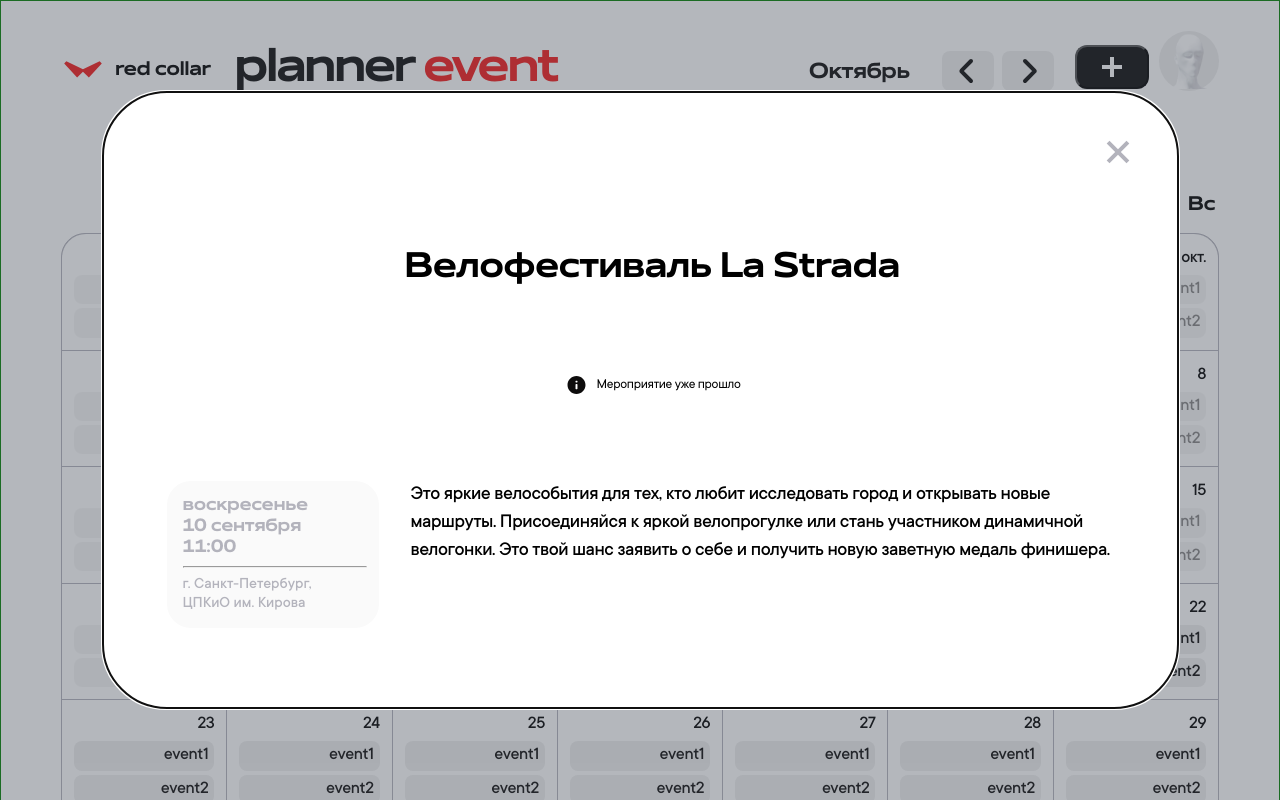
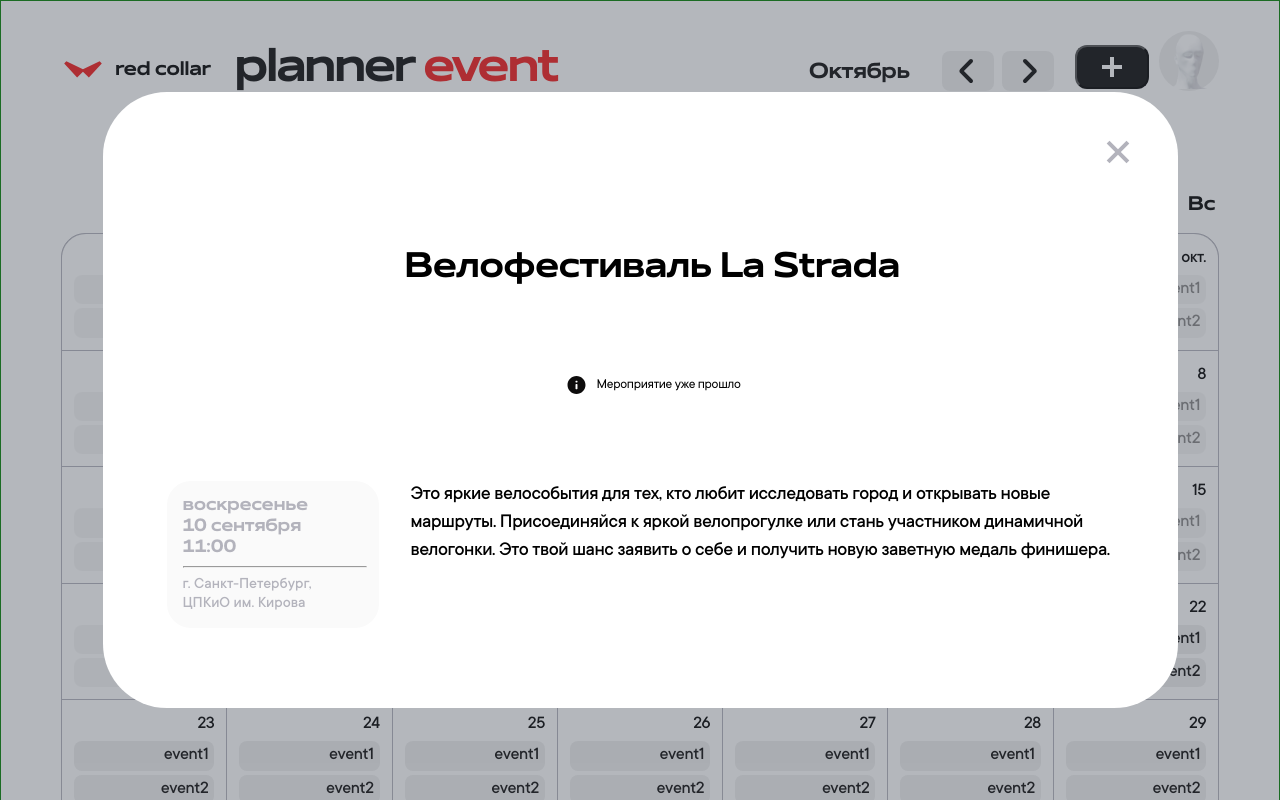
Before and after one commit to Iuliia-Bogdanova/calendar-planner, a React (Vite) app: page / in a window 1280 px wide. Shown: the top 800 px of the page. Built offline with nearby package versions, Linux system fonts and the light colour scheme.

Commit message:
modal outline correction

```diff
--- a/src/styles/base.scss
+++ b/src/styles/base.scss
@@ -110,6 +110,9 @@ button, button:focus, button:active {
     flex-direction: column;
     justify-content: space-between;
     border-radius: 64px;
+    box-shadow: none;
+    border: none;
+    outline: none;
     flex-shrink: 0;
     padding: 40px 40px 80px 80px;
     background-color: $bg-color;
```
